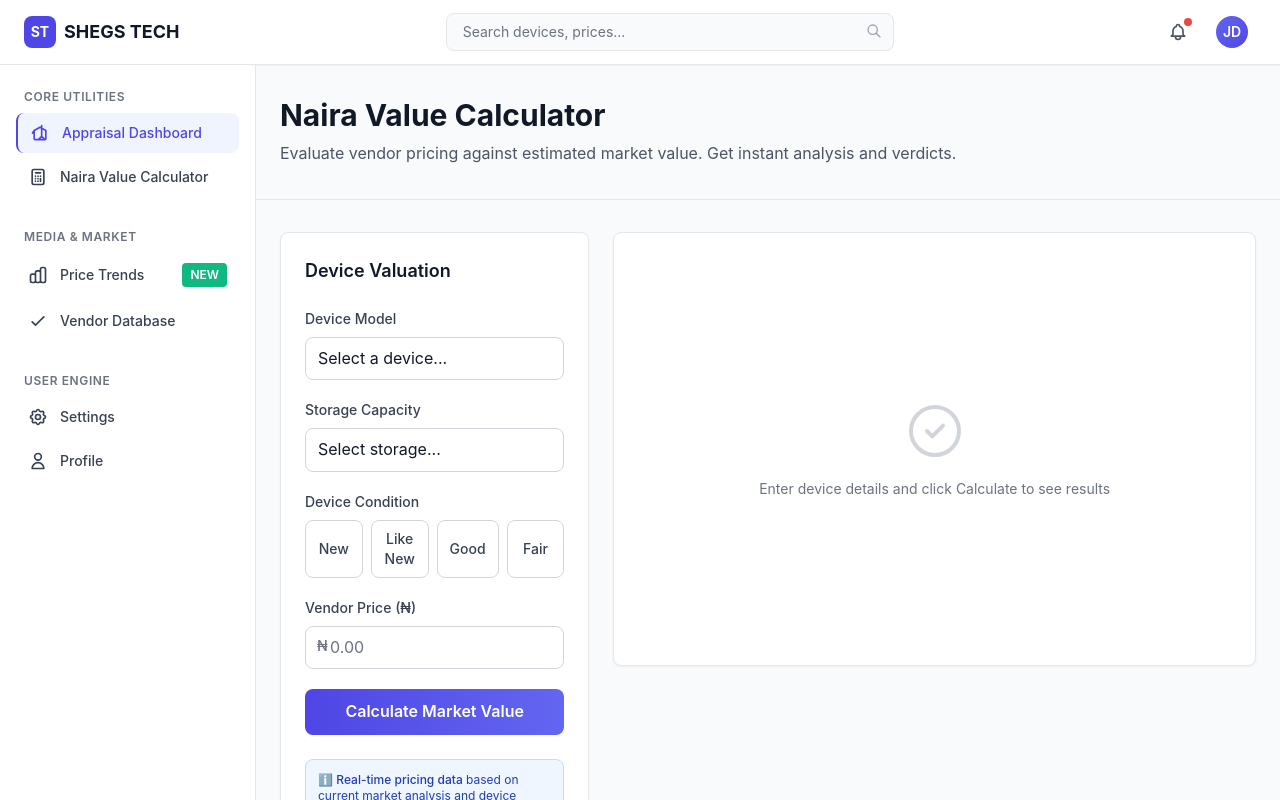
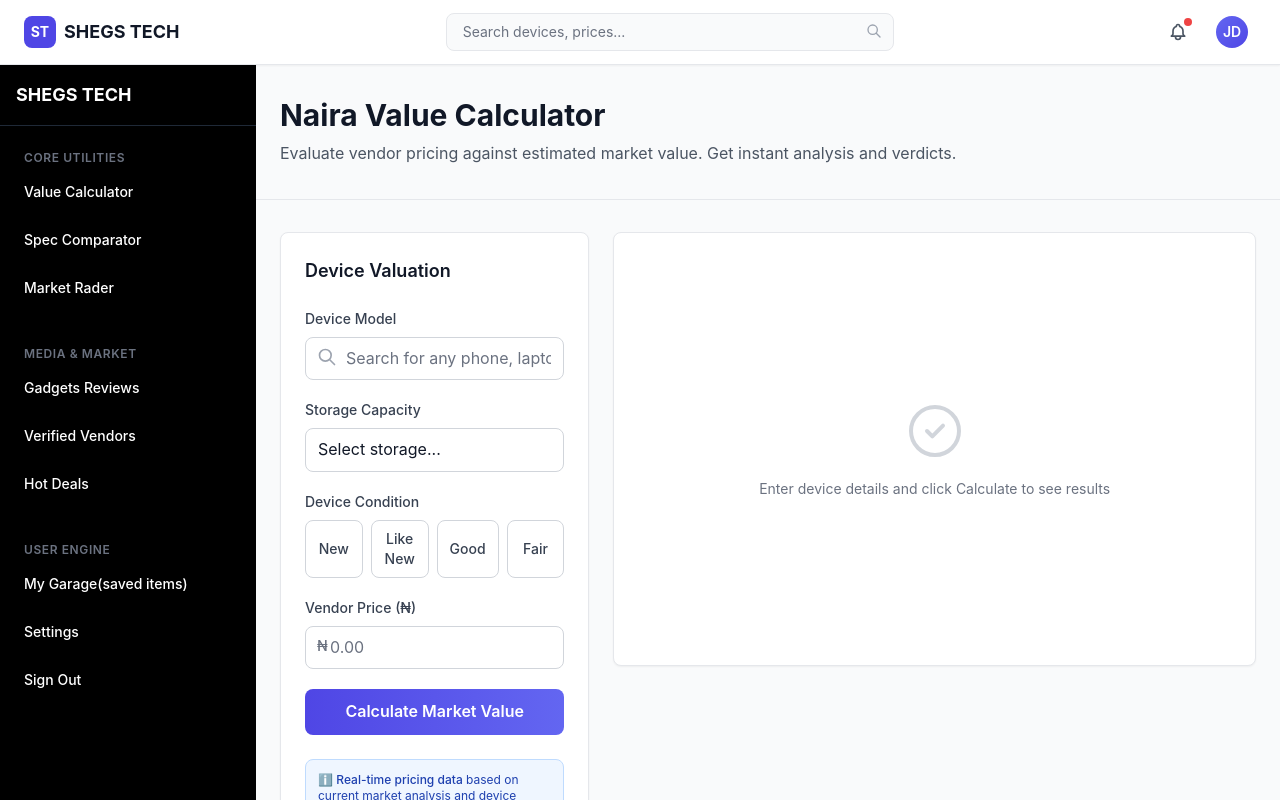
Before and after one commit to akinyemioluwaseun345-lgtm/shegstech-frontend, a Next.js app: page / in a window 1280 px wide. Shown: the top 800 px of the page. Built offline with nearby package versions, Linux system fonts and the light colour scheme.

Commit message:
feat: update CalculatorForm with search input and refactor Sidebar layout
Co-authored-by: akinyemioluwaseun345-lgtm <300666581+akinyemioluwaseun345-lgtm@users.noreply.github.com>

```diff
--- a/components/CalculatorForm.tsx
+++ b/components/CalculatorForm.tsx
@@ -52,24 +52,34 @@ export const CalculatorForm: React.FC<CalculatorFormProps> = ({ onCalculate, loa
       <h3 className="text-lg font-semibold text-gray-900 mb-6">Device Valuation</h3>
 
       <form onSubmit={handleSubmit} className="space-y-5">
-        {/* Device Model */}
+        {/* Device Model Search */}
         <div>
           <label className="block text-sm font-medium text-gray-700 mb-2">
             Device Model
           </label>
-          <select
-            value={formData.deviceModel}
-            onChange={(e) => handleChange('deviceModel', e.target.value)}
-            className="w-full px-3 py-2 border border-gray-300 rounded-lg bg-white text-gray-900 placeholder-gray-500 focus:outline-none focus:ring-2 focus:ring-indigo-500 focus:border-transparent transition-smooth appearance-none"
-            required
-          >
-            <option value="">Select a device...</option>
-            {deviceModels.map((model) => (
-              <option key={model} value={model}>
-                {model}
-              </option>
-            ))}
-          </select>
+          <div className="relative">
+            <svg
+              className="absolute left-3 top-2.5 w-5 h-5 text-gray-400"
+              fill="none"
+              stroke="currentColor"
+              viewBox="0 0 24 24"
+            >
+              <path
+                strokeLinecap="round"
+                strokeLinejoin="round"
+                strokeWidth={2}
+                d="M21 21l-6-6m2-5a7 7 0 11-14 0 7 7 0 0114 0z"
+              />
+            </svg>
+            <input
+              type="text"
+              value={formData.deviceModel}
+              onChange={(e) => handleChange('deviceModel', e.target.value)}
+              placeholder="Search for any phone, laptop, or tablet..."
+              className="w-full pl-10 pr-3 py-2 border border-gray-300 rounded-lg bg-white text-gray-900 placeholder-gray-500 focus:outline-none focus:ring-2 focus:ring-indigo-500 focus:border-transparent transition-smooth"
+              required
+            />
+          </div>
         </div>
 
         {/* Storage Capacity */}
--- a/components/Sidebar.tsx
+++ b/components/Sidebar.tsx
@@ -18,74 +18,29 @@ interface NavSection {
 }
 
 export const Sidebar: React.FC<SidebarProps> = ({ isOpen = true, onClose }) => {
-  const [activeSection, setActiveSection] = useState('dashboard');
-
   const navSections: NavSection[] = [
     {
       title: 'Core Utilities',
       items: [
-        {
-          label: 'Appraisal Dashboard',
-          icon: (
-            <svg className="w-5 h-5" fill="none" stroke="currentColor" viewBox="0 0 24 24">
-              <path strokeLinecap="round" strokeLinejoin="round" strokeWidth={2} d="M3 12l2-3m0 0l7-4 7 4M5 9v10a1 1 0 001 1h12a1 1 0 001-1V9m-9 11l4-4m0 0l4 4m-4-4V3" />
-            </svg>
-          ),
-          active: activeSection === 'dashboard',
-        },
-        {
-          label: 'Naira Value Calculator',
-          icon: (
-            <svg className="w-5 h-5" fill="none" stroke="currentColor" viewBox="0 0 24 24">
-              <path strokeLinecap="round" strokeLinejoin="round" strokeWidth={2} d="M9 7h6m0 10v-3m-3 3h.01M9 17h.01M9 14h.01M12 14h.01M15 11h.01M12 11h.01M9 11h.01M7 21h10a2 2 0 002-2V5a2 2 0 00-2-2H7a2 2 0 00-2 2v14a2 2 0 002 2z" />
-            </svg>
-          ),
-          active: activeSection === 'calculator',
-        },
+        { label: 'Value Calculator', icon: null },
+        { label: 'Spec Comparator', icon: null },
+        { label: 'Market Rader', icon: null },
       ],
     },
     {
       title: 'Media & Market',
       items: [
-        {
-          label: 'Price Trends',
-          icon: (
-            <svg className="w-5 h-5" fill="none" stroke="currentColor" viewBox="0 0 24 24">
-              <path strokeLinecap="round" strokeLinejoin="round" strokeWidth={2} d="M9 19v-6a2 2 0 00-2-2H5a2 2 0 00-2 2v6a2 2 0 002 2h2a2 2 0 002-2zm0 0V9a2 2 0 012-2h2a2 2 0 012 2v10m-6 0a2 2 0 002 2h2a2 2 0 002-2m0 0V5a2 2 0 012-2h2a2 2 0 012 2v14a2 2 0 01-2 2h-2a2 2 0 01-2-2z" />
-            </svg>
-          ),
-          badge: 'NEW',
-        },
-        {
-          label: 'Vendor Database',
-          icon: (
-            <svg className="w-5 h-5" fill="none" stroke="currentColor" viewBox="0 0 24 24">
-              <path strokeLinecap="round" strokeLinejoin="round" strokeWidth={2} d="M5 13l4 4L19 7" />
-            </svg>
-          ),
-        },
+        { label: 'Gadgets Reviews', icon: null },
+        { label: 'Verified Vendors', icon: null },
+        { label: 'Hot Deals', icon: null },
       ],
     },
     {
       title: 'User Engine',
       items: [
-        {
-          label: 'Settings',
-          icon: (
-            <svg className="w-5 h-5" fill="none" stroke="currentColor" viewBox="0 0 24 24">
-              <path strokeLinecap="round" strokeLinejoin="round" strokeWidth={2} d="M10.325 4.317c.426-1.756 2.924-1.756 3.35 0a1.724 1.724 0 002.573 1.066c1.543-.94 3.31.826 2.37 2.37a1.724 1.724 0 001.065 2.572c1.756.426 1.756 2.924 0 3.35a1.724 1.724 0 00-1.066 2.573c.94 1.543-.826 3.31-2.37 2.37a1.724 1.724 0 00-2.572 1.065c-.426 1.756-2.924 1.756-3.35 0a1.724 1.724 0 00-2.573-1.066c-1.543.94-3.31-.826-2.37-2.37a1.724 1.724 0 00-1.065-2.572c-1.756-.426-1.756-2.924 0-3.35a1.724 1.724 0 001.066-2.573c-.94-1.543.826-3.31 2.37-2.37.996.608 2.296.07 2.572-1.065z" />
-              <path strokeLinecap="round" strokeLinejoin="round" strokeWidth={2} d="M15 12a3 3 0 11-6 0 3 3 0 016 0z" />
-            </svg>
-          ),
-        },
-        {
-          label: 'Profile',
-          icon: (
-            <svg className="w-5 h-5" fill="none" stroke="currentColor" viewBox="0 0 24 24">
-              <path strokeLinecap="round" strokeLinejoin="round" strokeWidth={2} d="M16 7a4 4 0 11-8 0 4 4 0 018 0zM12 14a7 7 0 00-7 7h14a7 7 0 00-7-7z" />
-            </svg>
-          ),
-        },
+        { label: 'My Garage(saved items)', icon: null },
+        { label: 'Settings', icon: null },
+        { label: 'Sign Out', icon: null },
       ],
     },
   ];
@@ -102,36 +57,37 @@ export const Sidebar: React.FC<SidebarProps> = ({ isOpen = true, onClose }) => {
 
       {/* Sidebar */}
       <aside
-        className={`fixed left-0 top-16 bottom-0 w-64 bg-white border-r border-gray-200 overflow-y-auto transition-transform duration-300 lg:static lg:top-0 lg:translate-x-0 z-40 ${
+        className={`fixed left-0 top-0 bottom-0 w-64 bg-black text-white overflow-y-auto transition-transform duration-300 lg:static lg:translate-x-0 z-40 ${
           isOpen ? 'translate-x-0' : '-translate-x-full'
         }`}
       >
-        <nav className="p-4 space-y-6">
+        {/* Header */}
+        <div className="flex items-center justify-between p-4 border-b border-gray-800">
+          <h2 className="text-lg font-bold">SHEGS TECH</h2>
+          <button
+            onClick={onClose}
+            className="text-gray-400 hover:text-white transition-colors lg:hidden"
+          >
+            <svg className="w-6 h-6" fill="none" stroke="currentColor" viewBox="0 0 24 24">
+              <path strokeLinecap="round" strokeLinejoin="round" strokeWidth={2} d="M6 18L18 6M6 6l12 12" />
+            </svg>
+          </button>
+        </div>
+
+        {/* Navigation */}
+        <nav className="p-4 space-y-8">
           {navSections.map((section) => (
             <div key={section.title}>
               <h3 className="px-2 py-2 text-xs font-semibold text-gray-500 uppercase tracking-wider">
                 {section.title}
               </h3>
-              <ul className="space-y-1">
+              <ul className="space-y-3">
                 {section.items.map((item, idx) => (
                   <li key={idx}>
                     <button
-                      onClick={() => setActiveSection(item.label.toLowerCase())}
-                      className={`w-full flex items-center justify-between px-3 py-2.5 rounded-lg transition-smooth ${
-                        item.active
-                          ? 'bg-indigo-50 text-indigo-600 border-l-2 border-indigo-600'
-                          : 'text-gray-700 hover:bg-gray-100'
-                      }`}
+                      className="w-full text-left px-2 py-2 text-sm font-medium text-white hover:text-indigo-400 transition-colors"
                     >
-                      <div className="flex items-center gap-3">
-                        {item.icon}
-                        <span className="text-sm font-medium">{item.label}</span>
-                      </div>
-                      {item.badge && (
-                        <span className="px-2 py-1 text-xs font-semibold bg-emerald-500 text-white rounded">
-                          {item.badge}
-                        </span>
-                      )}
+                      {item.label}
                     </button>
                   </li>
                 ))}
```
